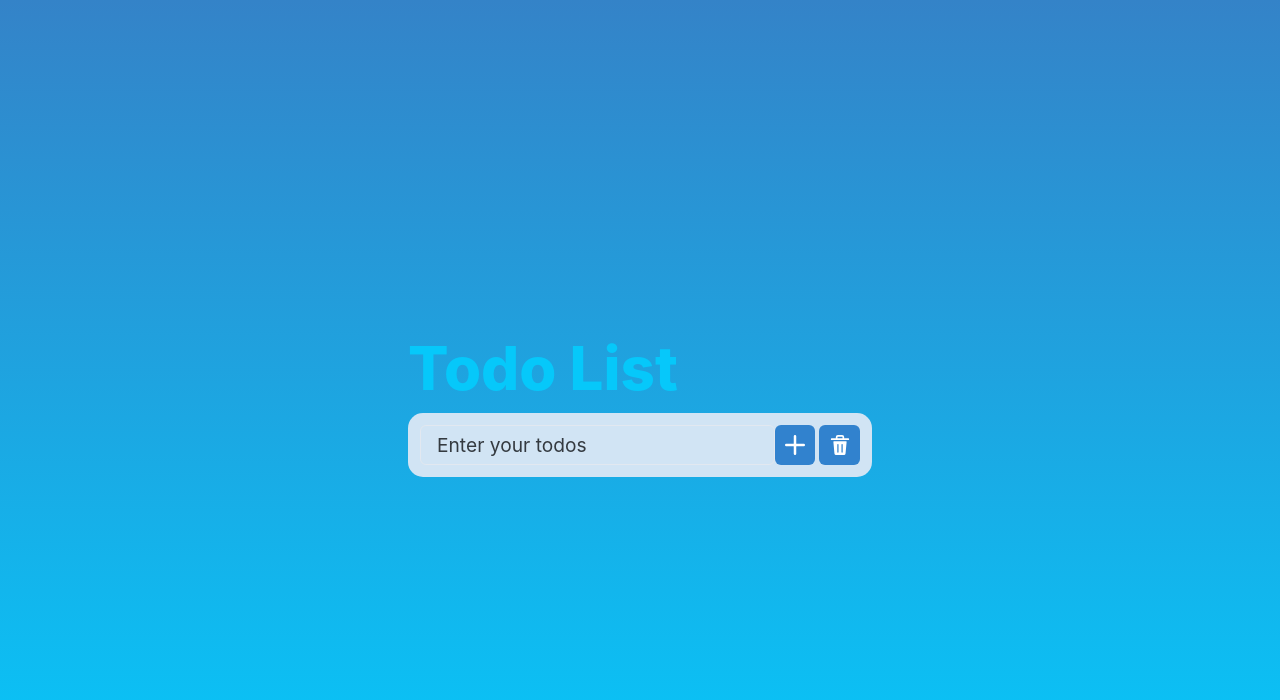
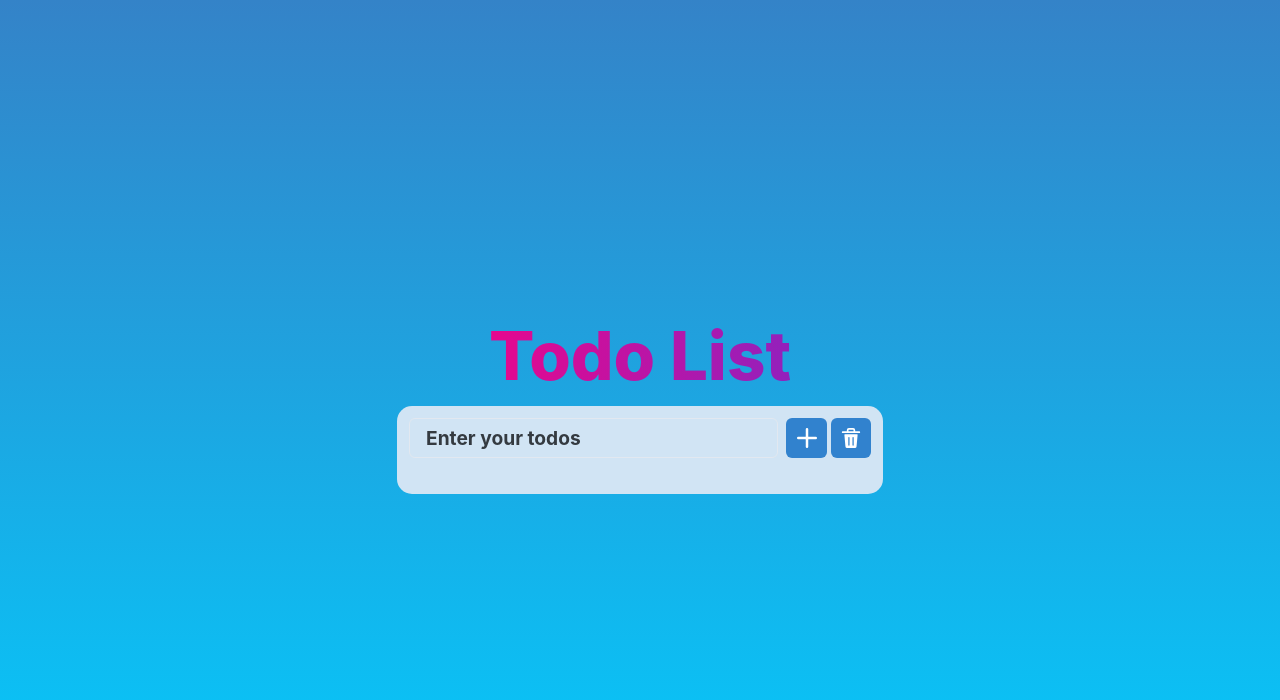
Before and after one commit to abdul-hanan79/Todop-app-with-redux, a Next.js app: page / in a window 1280 px wide. Shown: the top 700 px of the page. Built offline with nearby package versions, Linux system fonts and the light colour scheme.

Commit message:
chakra ui

```diff
--- a/components/todoCard/MainButton.tsx
+++ b/components/todoCard/MainButton.tsx
@@ -4,7 +4,7 @@ import { Button } from '@chakra-ui/react'
 import { AddIcon } from "@chakra-ui/icons"
 const MainButton = (props) => {
     return (
-        <Button colorScheme='blue' onClick={props.onClick}>{props.icon}</Button>
+        <Button  colorScheme='blue' onClick={props.onClick} >{props.icon}</Button>
     )
 }
 export default MainButton
--- a/components/todoCard/TodoCard.tsx
+++ b/components/todoCard/TodoCard.tsx
@@ -10,9 +10,10 @@ import { TodoType } from '../../types/todoType'
 // } from '@chakra-ui/react'
 import useTodos from '../../customHooks/useTodos'
 import { useSelector } from 'react-redux'
-import { Box, Input } from '@chakra-ui/react'
+import { Box, Checkbox, Input, Text } from '@chakra-ui/react'
 import MainButton from './mainButton'
-import { DeleteIcon, AddIcon } from '@chakra-ui/icons'
+import { DeleteIcon, AddIcon, EditIcon, CheckIcon } from '@chakra-ui/icons'
+
 
 const TodoCard = () => {
     const todoList = useSelector((state: any) => state.todoSlice.todos)
@@ -35,15 +36,17 @@ const TodoCard = () => {
     return (
 
         <Box w="100%" h="auto" bg="rgb(209,228,244)" p={3} borderRadius={15}>
-            <Box display="flex">
+            <Box display="flex" justifyContent="space-between">
                 {/* <input type="text" value={inputText} onChange={(e) => setInputText(e.target.value)} /> */}
                 <Input
                     color='#343a40'
                     fontSize='1.2rem'
+                    fontWeight="bold"
                     placeholder='Enter your todos'
                     _placeholder={{ color: 'inherit' }}
                     value={inputText}
                     onChange={(e) => setInputText(e.target.value)}
+                    mr="2"
                 />
                 {/* {isUpdate ? <button onClick={updateHandler}>Update Value</button> :  */}
                 <Box display='grid' gap={1} gridAutoFlow="column dense">
@@ -54,24 +57,37 @@ const TodoCard = () => {
                 </Box>
                 {/* } */}
             </Box>
+            <br />
 
 
             {
-                todoList.map((item: TodoType, index) => {
+                todoList.map((item: TodoType, index: number) => {
                     return (
 
-                        <Box key={index}>
-
-                            <ol>
-                                <li>
-                                    {/* <ListIcon color='green.500' /> */}
-                                    {isUpdate && item.description == itemDescription ? <Box><input type="text" value={itemEditInput} onChange={(e) => setitemEditInput(e.target.value)} /><button onClick={() => updateHandler(item)}>Update</button></Box> : <Box>            {item.description}
-                                        {/* <button onClick={() => editHandler(item)}>edit</button> */}
-                                        <button onClick={() => editHandler(item)}>Edit</button>
-                                        <button onClick={() => deleteHandler(item)}>Delete</button></Box>}
-                                </li>
-
-                            </ol>
+                        <Box key={index} >
+                            <Checkbox bg="white" w="100%" border='1px' borderColor='gray.200' borderRadius={10} p={2}>
+                                {/* <ListIcon color='green.500' /> */}
+                                {isUpdate && item.description == itemDescription ? <Box display='flex' justifyContent="space-between" alignItems="center
+                                "  w="22rem"> <Input
+                                        color='#343a40'
+                                        fontSize='1.2rem'
+                                        placeholder='Enter your todos'
+                                        _placeholder={{ color: 'inherit' }}
+                                        value={itemEditInput}
+                                        onChange={(e) => setitemEditInput(e.target.value)}
+                                    /><MainButton onClick={() => updateHandler(item)} icon={<CheckIcon boxSize={3} />} /></Box> : <Box display='flex' justifyContent="space-between" alignItems="center
+                                "  w="22rem" >
+                                    <Text fontSize="1.2rem"
+                                    >{item.description}</Text>
+                                    <Box display='grid' gap={1} gridAutoFlow="column dense">
+                                        <MainButton onClick={(event: any) => {
+                                            event.preventDefault()
+                                            editHandler(item)
+                                        }} icon={<EditIcon boxSize={3} />} />
+                                        <MainButton onClick={() => deleteHandler(item)} icon={<DeleteIcon boxSize={3} />} />
+                                    </Box>
+                                </Box>}
+                            </Checkbox>
 
                         </Box>
                     )
--- a/pages/Todo.tsx
+++ b/pages/Todo.tsx
@@ -4,11 +4,11 @@ import { Box, Text } from "@chakra-ui/react"
 const Todo = () => {
     return (
 
-        <Box w="100%" h="100vh" bgGradient="linear(to-b, rgb(52,131,200), rgb(6,200,250))" display="flex" alignItems="center" justifyContent="center">
+        <Box w="100%" h="100vh" bgGradient="linear(to-b, rgb(52,131,200), rgb(6,200,250))" display="flex" alignItems="center" justifyContent="center" pr={8} pl={8}>
             <Box>
-                <Text bgClip="text"
-                    color={"rgb(6,200,250)"}
-                    fontSize="6xl"
+                <Text align="center" bgClip="text"
+                     bgGradient='linear(to-l, #7928CA, #FF0080)'
+                    fontSize={{ base: '2.2rem', md: '3.2rem', lg: '4.2rem' }}
                     fontWeight="extrabold">Todo List</Text>
                 <TodoCard />
             </Box>
--- a/pages/index.tsx
+++ b/pages/index.tsx
@@ -5,7 +5,7 @@ import styles from '../styles/Home.module.css'
 import Todo from './Todo'
 import { Provider } from "react-redux";
 import store from '../store/store'
-
+import React, { useEffect } from 'react';
 const inter = Inter({ subsets: ['latin'] })
 export default function Home() {
 
```
Also changed, not shown: components/todoCard/SecondaryButton.tsx (+5 -6 lines).
